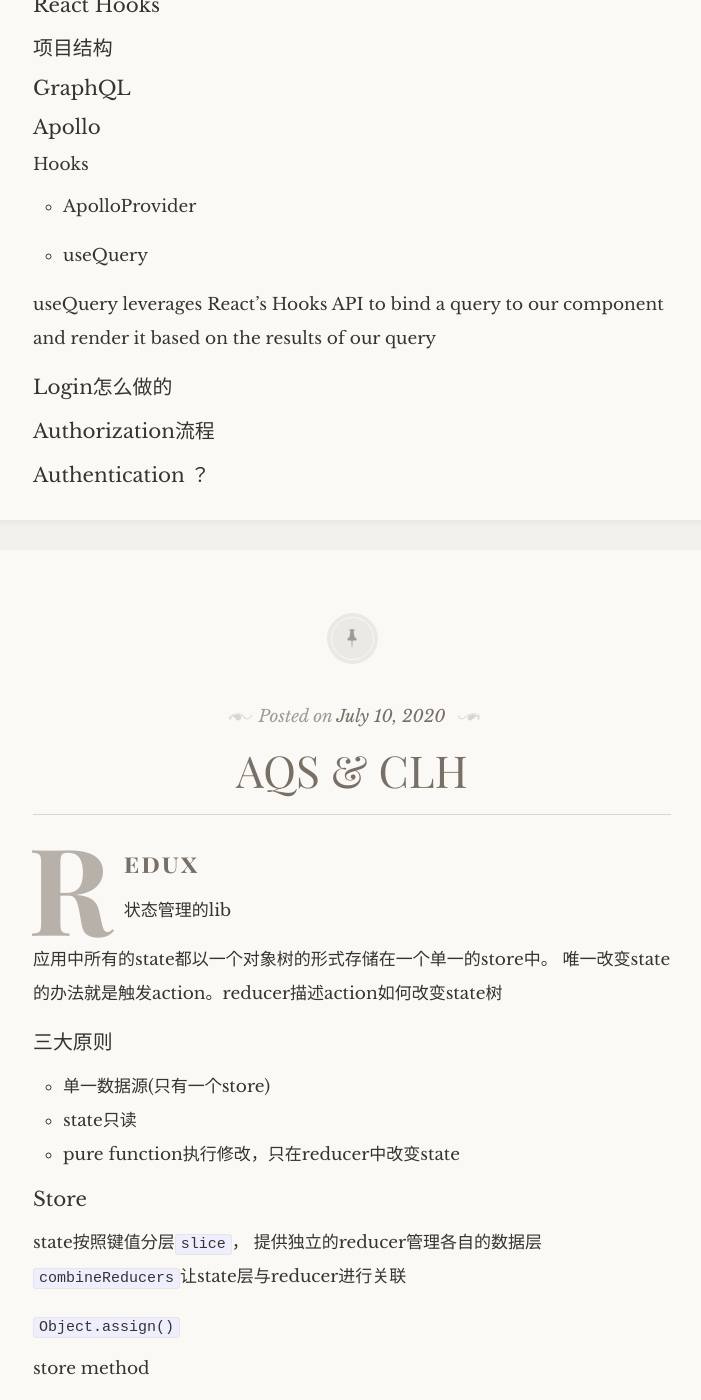
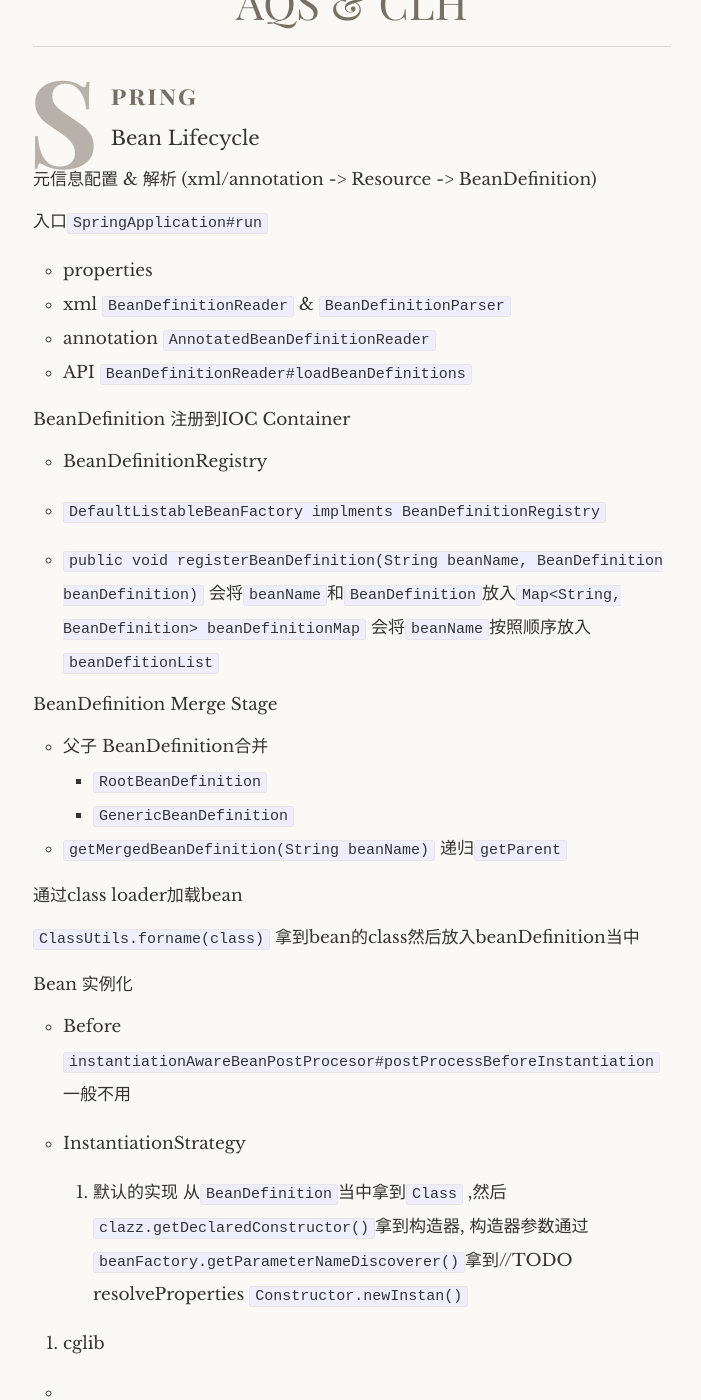
Before and after one commit to fliuheyan/fliuheyan.github.io, a Jekyll site: the page built from index.html, in a window 1280 px wide and 1400 px high, scrolled down 6571 px. Shown: the whole window, without its empty margins (288-989 px from the left). Built offline with Jekyll 4.4.1, drawn with Linux system fonts in a browser that asks for light colours; some web fonts are replaced; some of the changed text lies outside the part shown.

```diff
--- a/_posts/agile/interception.markdown
+++ b/_posts/agile/interception.markdown
@@ -13,6 +13,7 @@
 * 产品愿景
 * 产品策略
 * User Journey
+    * 用户为了达到目标需要经历的过程.让我们快速的与客户在业务场景上达成共识.
 * Architecture Design
 * Requirement 梳理
 * Delivery
--- a/_posts/netty/netty.markdown
+++ b/_posts/netty/netty.markdown
@@ -18,7 +18,7 @@ Channel -> Channel Pipeline -> Channel Config
 4. Selector.select() blocks until new state changes are received or timeout
 5. Checks if there were state changes
 6. Handle state changes
-7. Excute other tasks
+7. Execute other tasks
 
 Netty 用一套API同时支持AIO和BIO
 设置SO_TIMEOUT socket flag, 如果超时，则抛出SocketTimeoutException.
--- /dev/null
+++ b/_posts/questions/question.markdown
@@ -0,0 +1,5 @@
+### Question
+
+1. ArrayList 最大能放多少数据，对于大数据怎么操作. 需要system.gc么？
+
+2.
--- /dev/null
+++ b/_posts/spring/2020-07-10-Bean-LifeCycle.markdown
@@ -0,0 +1,58 @@
+---
+layout: post
+title:  "AQS & CLH"
+date:   2020-07-10 11:11:11 +0100
+---
+## Spring
+
+### Bean Lifecycle
+
+#### 元信息配置 & 解析 (xml/annotation -> Resource -> BeanDefinition)
+
+入口`SpringApplication#run`
+
+* properties
+* xml `BeanDefinitionReader` & `BeanDefinitionParser`
+* annotation  `AnnotatedBeanDefinitionReader`
+* API `BeanDefinitionReader#loadBeanDefinitions`
+
+#### BeanDefinition 注册到IOC Container
+
+* BeanDefinitionRegistry
+
+* `DefaultListableBeanFactory implments BeanDefinitionRegistry`
+
+* `public void registerBeanDefinition(String beanName, BeanDefinition beanDefinition)`
+会将`beanName`和`BeanDefinition`放入`Map<String, BeanDefinition> beanDefinitionMap`
+会将`beanName`按照顺序放入`beanDefitionList`
+
+#### BeanDefinition Merge Stage
+* 父子 BeanDefinition合并
+    * `RootBeanDefinition`
+    * `GenericBeanDefinition`
+
+* `getMergedBeanDefinition(String beanName)` 递归`getParent`
+
+#### 通过class loader加载bean
+`ClassUtils.forname(class)` 拿到bean的class然后放入beanDefinition当中
+
+#### Bean 实例化
+
+* Before `instantiationAwareBeanPostProcesor#postProcessBeforeInstantiation`
+一般不用
+
+* InstantiationStrategy
+1. 默认的实现
+从`BeanDefinition`当中拿到`Class` ,然后`clazz.getDeclaredConstructor()`拿到构造器,
+构造器参数通过`beanFactory.getParameterNameDiscoverer()`拿到//TODO resolveProperties
+`Constructor.newInstan()`
+
+2. cglib
+
+*
+
+### FAQ
+
+1. BeanFactory的层次性
+
+2.`BeanPostProcessor`
--- a/_posts/spring/2020-07-10-spring.markdown
+++ b/_posts/spring/2020-07-10-spring.markdown
@@ -8,9 +8,27 @@ date:   2020-07-10 11:11:11 +0100
 
 ### Module
 
+### IOC
+注入过程
+1. 原信息的解析 -> Resource
+2. 依赖查找 (Resource -> BeanDefinition)
+3. 依赖注入 (找到target class，然后getBean初始化)
+
+#### 依赖注入
+
+1. 如何从Resource -> BeanDefinition
+2. Bean依赖处理 DependencyDescriptor
+3. AutowireCandidateResolver
 
 
-### IOC
+##### Bean依赖处理
+
+* `DefaultListableBeanFactory#resolveDependency`
+
+* 依赖描述符  DependencyDescriptor
+
+* 自定绑定候选处理器 AutowireCandidateResolver
+
 
 ### Events
 
```
Also changed, not shown: _posts/interview.markdown (added, +21 -0 lines), _posts/java/java-versions.markdown (+11 -1 lines), _posts/linux/network.markdown (added, +72 -0 lines), _posts/network/tcpip.markdown (+38 -0 lines), 1 other file.
